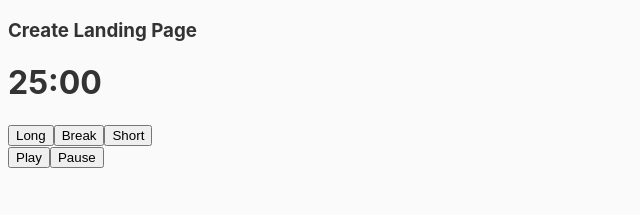
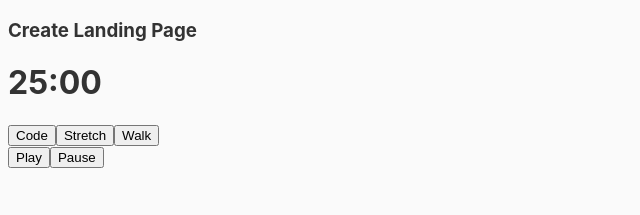
Before and after one commit to devoidofgenius/react-pomodoro, a React (Create React App) app: page / in a window 1280 px wide. Shown: the top 215 px of the page, without its empty margins (0-640 px from the left). Built offline with nearby package versions, Linux system fonts and the light colour scheme.

Commit message:
Add 'state', play functionality and format time.

```diff
--- a/src/components/SessionControls.js
+++ b/src/components/SessionControls.js
@@ -2,12 +2,22 @@ import React from 'react';
 import '../css/SessionControls.css';
 
 class SessionControls extends React.Component {
+  constructor() {
+    super();
+    this.clickHandler = this.clickHandler.bind(this);
+  }
+
+  clickHandler(event) {
+    const newTime = Number(event.target.value);
+    this.props.setNewTime(newTime);
+  }
+
   render() {
     return (
       <div className="sessionControls">
-        <button>Long</button>
-        <button>Break</button>
-        <button>Short</button>
+        <button onClick={this.clickHandler} value="1500">Code</button>
+        <button onClick={this.clickHandler} value="300">Stretch</button>
+        <button onClick={this.clickHandler} value="900">Walk</button>
       </div>
     );
   }
--- a/src/components/Timer.js
+++ b/src/components/Timer.js
@@ -4,12 +4,49 @@ import SessionControls from './SessionControls';
 import TimerControls from './TimerControls';
 
 class Timer extends React.Component {
+  constructor() {
+    super();
+
+    this.state = {
+        time: 1500,
+        sessionTime: 1500,
+        isPlaying: false
+    }
+
+    this.setNewTime = this.setNewTime.bind(this);
+    this.startTimer = this.startTimer.bind(this);
+    this.decrementTime = this.decrementTime.bind(this);
+  }
+
+  setNewTime(newTime) {
+    // Need to reset Timer;
+
+    this.setState({
+      time: newTime,
+      sessionTime: newTime,
+    });
+  }
+
+  startTimer() {
+    this.setState({
+      timer: setInterval(this.decrementTime, 1000),
+      isPlaying: true
+    });
+  }
+
+  decrementTime() {
+    this.setState({
+      time: this.state.time - 1
+    });
+  }
+
+
   render() {
     return (
       <div>
-        <TimerDisplay />
-        <SessionControls />
-        <TimerControls />
+        <TimerDisplay time={this.state.time}/>
+        <SessionControls setNewTime={this.setNewTime} />
+        <TimerControls startTimer={this.startTimer} />
       </div>
     );
   }
--- a/src/components/TimerControls.js
+++ b/src/components/TimerControls.js
@@ -5,7 +5,7 @@ class TimerControls extends React.Component {
   render() {
     return (
       <div className="timerControls">
-        <button>Play</button>
+        <button onClick={this.props.startTimer}>Play</button>
         <button>Pause</button>
       </div>
     );
--- a/src/components/TimerDisplay.js
+++ b/src/components/TimerDisplay.js
@@ -2,11 +2,19 @@ import React from 'react';
 import '../css/TimerDisplay.css';
 
 class TimerDisplay extends React.Component {
+
+  convertTime(time) {
+    let mins = Math.floor(time / 60);
+    let secs = time - mins * 60;
+    let timeFormatted = `${mins < 10 ? "0" : ""}${mins}:${secs < 10 ? "0" : ""}${secs}`;
+    return timeFormatted;
+  }
+
   render() {
     return (
       <div className="timerDisplay">
         <h3>Create Landing Page</h3>
-        <h1>25:00</h1>
+        <h1>{this.convertTime(this.props.time)}</h1>
       </div>
     );
   }
```
